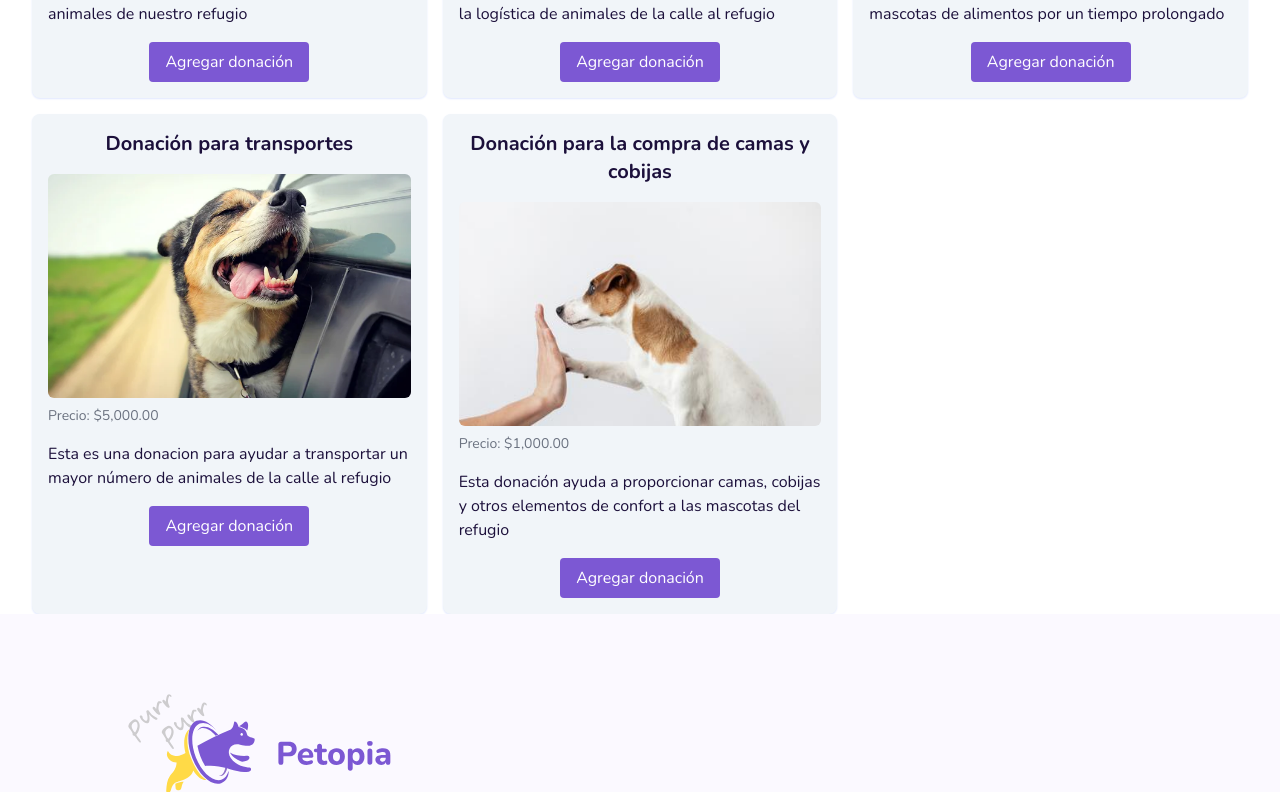
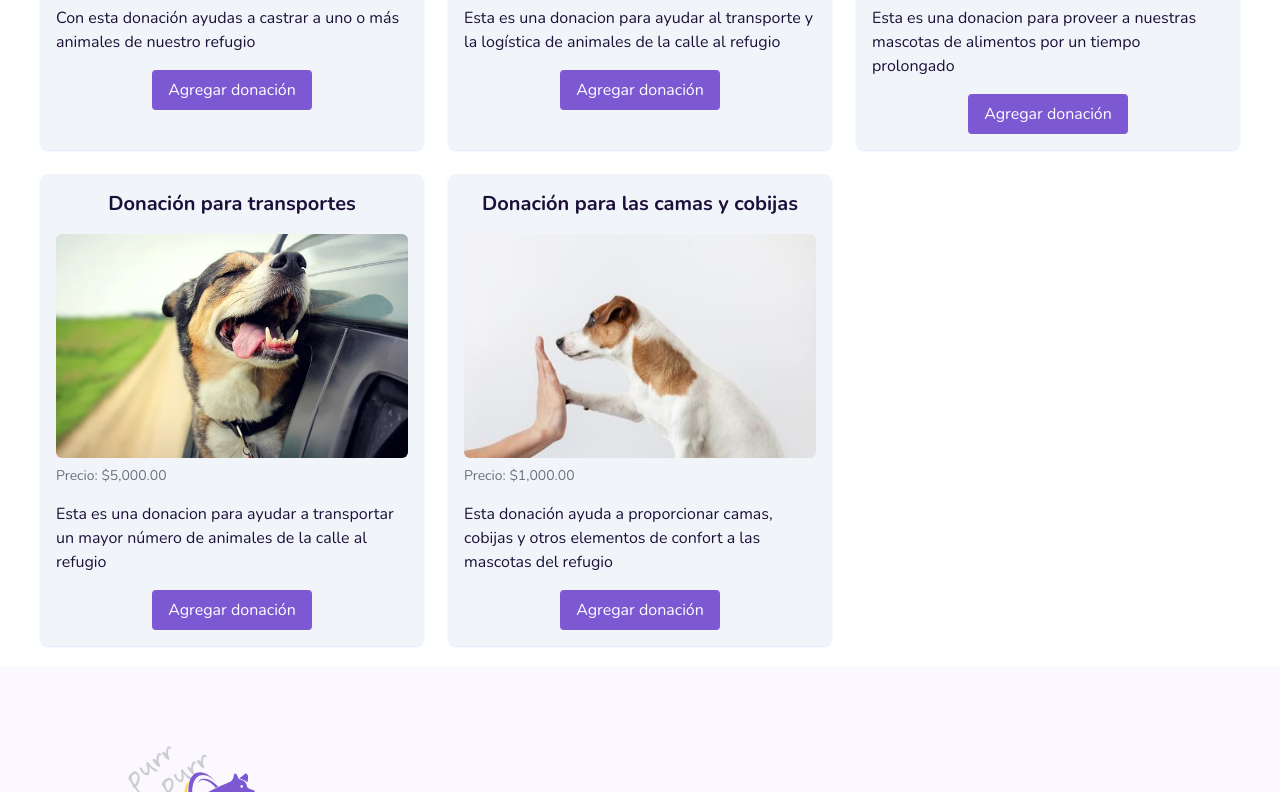
Before and after one commit to T1Scaynet/FE-Shelter, a React (Vite) app: page /donaciones in a window 1280 px wide. Shown: the part 968-1760 px from the top of the page. Built offline with nearby package versions, Linux system fonts and the light colour scheme.

Commit message:
chore: bugs fixed

```diff
--- a/src/utils/products.js
+++ b/src/utils/products.js
@@ -71,7 +71,7 @@ export const donations = [
   },
   {
     id: 8,
-    title: 'Donación para la compra de camas y cobijas',
+    title: 'Donación para las camas y cobijas',
     category: 'Donacion',
     description:
       'Esta donación ayuda a proporcionar camas, cobijas y otros elementos de confort a las mascotas del refugio',
--- a/src/views/AdoptionForm/index.jsx
+++ b/src/views/AdoptionForm/index.jsx
@@ -98,8 +98,8 @@ export const AdoptionForm = () => {
             }
             try {
               await dispatch(PostForm({
-                ...dataSent,
-                idPet: selectedPet._id
+                ...dataSent
+                // idPet: selectedPet._id
               }));
               toast.success('Formulario enviado correctamente', {
                 style: {
--- a/src/views/DonationsScreen/index.jsx
+++ b/src/views/DonationsScreen/index.jsx
@@ -3,9 +3,9 @@ import { donations } from '../../utils/products';
 
 export const DonationsScreen = () => {
   return (
-    <div className='px-8 w-screen h-full'>
+    <div className='max-w-[75rem] h-full mx-auto my-5'>
       <h2 className='text-center text-4xl font-bold mb-4'>Donaciones</h2>
-      <div className='grid grid-cols-1 sm:grid-cols-2 md:grid-cols-3 lg:grid-cols-3 xl:grid-cols-3 gap-4'>
+      <div className='grid grid-cols-1 sm:grid-cols-2 md:grid-cols-3 lg:grid-cols-3 xl:grid-cols-3 gap-6'>
         {donations?.map((product) => (
           <DonationCard key={product.id} product={product} />
         ))}
--- a/src/views/Home/Display1/index.jsx
+++ b/src/views/Home/Display1/index.jsx
@@ -1,6 +1,8 @@
 /* eslint-disable jsx-quotes */
 import { Link } from 'react-router-dom';
 import footprint from '../../../assets/DO_footprint.svg';
+import background from '../../../assets/Display1/FondoDogs.svg';
+import line from '../../../assets/Display1/lineaDog.png';
 import donate2 from '../../../assets/Display1/icon2.svg';
 import donate1 from '../../../assets/Display1/icon.svg';
 import dogs from '../../../assets/DO_dogleft.png';
@@ -11,11 +13,13 @@ export const Display1 = () => {
   return (
     <section
       id="home"
-      className="h-[42rem] w-full flex justify-center items-center font-Nunito bg-[url('https://cdn.discordapp.com/attachments/1039259834379415572/1085599522715078656/shapes_overlay_1_1.png')] bg-contain relative"
+      className="h-[42rem] w-full flex justify-center items-center font-Nunito bg-contain relative"
     >
+      <img src={line} alt="Linea punteada" className='absolute h-full w-full' />
+      <img src={background} alt="Fondo de pantalla de Home" className='absolute' />
       <div
         id="home-content"
-        className=" flex flex-col gap-20 items-center justify-center"
+        className=" flex flex-col gap-20 items-center justify-center absolute z-20"
       >
         <div id="home-text">
           <h1 className="text-6xl font-extrabold text-[53px] leading-[73px] text-center">
```
Also changed, not shown: src/assets/Display1/FondoDogs.svg (added), src/assets/Display1/lineaDog.png (added).
